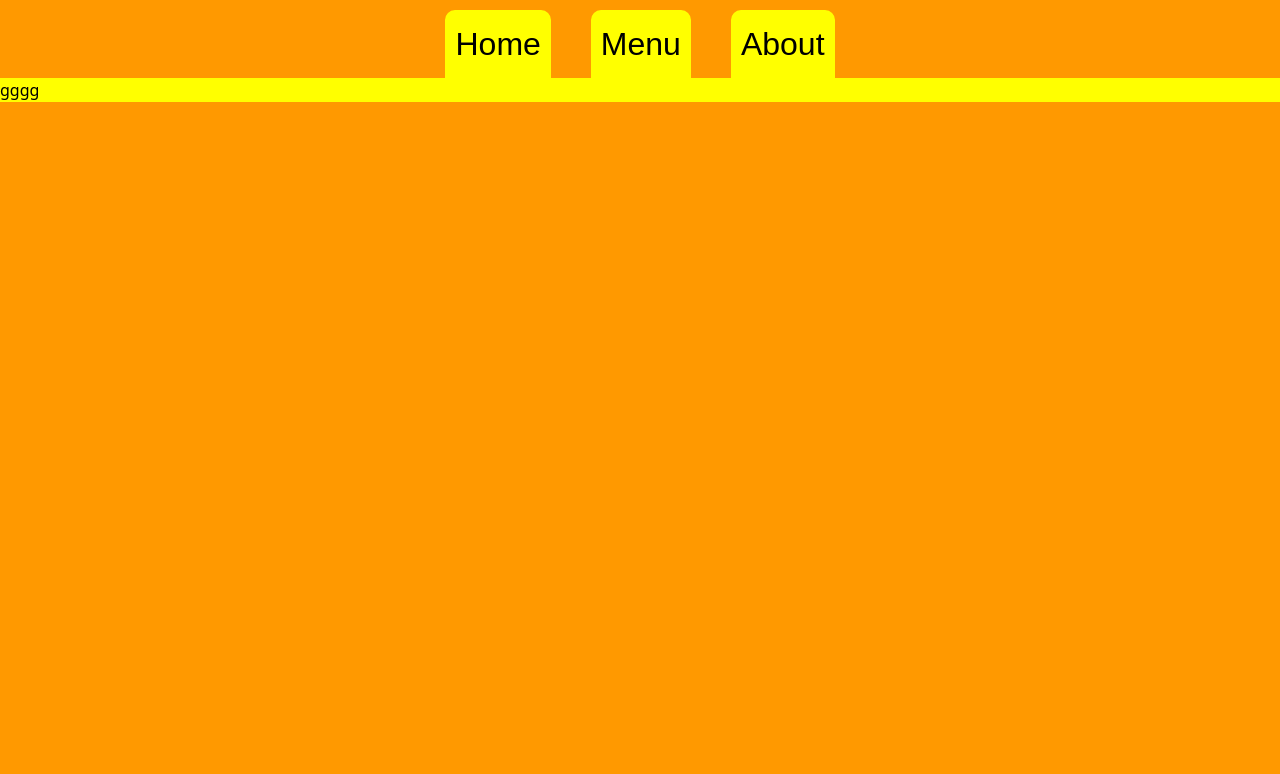
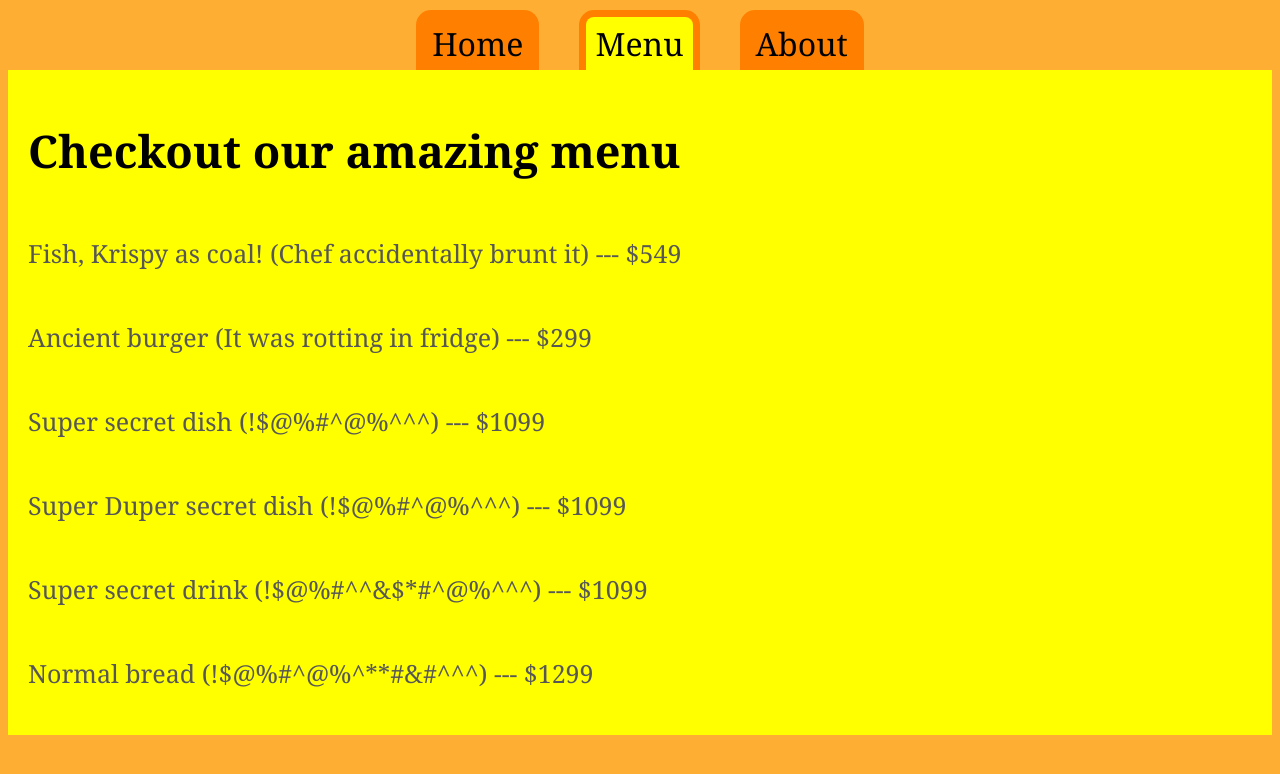
Before and after one commit to Faysal611/webpack-restaurant, a website built with webpack: page src/template.html in a window 1280 px wide. Both pictures are taken after a click on the button "Menu". Built offline with nearby package versions, Linux system fonts and the light colour scheme.

Commit message:
added 2 page, optimized img

```diff
--- /dev/null
+++ b/src/about.js
@@ -0,0 +1,8 @@
+import { selectors } from "./selectors";
+
+export const about = function() {
+    selectors.content.innerHTML = "";
+    selectors.btn3.classList.add("yellow-bg");
+    selectors.btn1.classList.remove("yellow-bg");
+    selectors.btn2.classList.remove("yellow-bg");
+}
--- a/src/home.js
+++ b/src/home.js
@@ -1,3 +1,24 @@
-export function home() {
+import { selectors } from "./selectors";
+import homeImgSrc from "./home-img.jpg";
 
+export const home = function() {
+    selectors.content.innerHTML = "";
+    selectors.content.setAttribute("style", "flex-direction: row; gap: 25px;");
+    selectors.btn2.classList.remove("yellow-bg");
+    selectors.btn3.classList.remove("yellow-bg");
+    selectors.btn1.classList.add("yellow-bg");
+    selectors.content.classList.add("content-box");
+    const homeImg = document.createElement("img");
+    homeImg.src = homeImgSrc;
+    selectors.content.appendChild(homeImg);
+    const texts = document.createElement("div");
+    const title = document.createElement("h2");
+    title.textContent = "My Amazing Inn";
+    title.classList.add("home-title");
+    texts.appendChild(title);
+    const description = document.createElement("p");
+    description.classList.add("home-description");
+    description.textContent = "Welcome to the best Inn in the entire universe, here you will find all types of burnt food. Starting at $299.";
+    texts.appendChild(description);
+    selectors.content.appendChild(texts);
 }
--- a/src/index.js
+++ b/src/index.js
@@ -1,2 +1,10 @@
 import "./styles.css";
-// alert("I am running")
+import {about} from "./about.js";
+import { home } from "./home.js";
+import { menu } from "./menu.js";
+import { selectors } from "./selectors.js";
+
+about();
+selectors.btn1.addEventListener("click", home);
+selectors.btn2.addEventListener("click", menu);
+selectors.btn3.addEventListener("click", about);
--- /dev/null
+++ b/src/menu.js
@@ -0,0 +1,37 @@
+import { selectors } from "./selectors";
+
+export const menu = function() {
+    selectors.btn2.classList.add("yellow-bg");
+    selectors.btn1.classList.remove("yellow-bg");
+    selectors.btn3.classList.remove("yellow-bg");
+    selectors.content.innerHTML = "";
+    selectors.content.setAttribute("style", "flex-direction: column; gap: 0px;");
+    const menuTitle = document.createElement("h1");
+    menuTitle.textContent = "Checkout our amazing menu";
+    menuTitle.setAttribute("style", "color: black; font-family: Georgia; font-size: 45px;");
+    selectors.content.appendChild(menuTitle);
+    const item1 = document.createElement("p");
+    item1.textContent = "Fish, Krispy as coal! (Chef accidentally brunt it) --- $549";
+    item1.setAttribute("style", "color: #575757; font-family: Georgia; font-size: 25px;");
+    selectors.content.appendChild(item1);
+    const item2 = document.createElement("p");
+    item2.textContent = "Ancient burger (It was rotting in fridge) --- $299";
+    item2.setAttribute("style", "color: #575757; font-family: Georgia; font-size: 25px;");
+    selectors.content.appendChild(item2);
+    const item3 = document.createElement("p");
+    item3.textContent = "Super secret dish (!$@%#^@%^^^) --- $1099";
+    item3.setAttribute("style", "color: #575757; font-family: Georgia; font-size: 25px;");
+    selectors.content.appendChild(item3);
+    const item4 = document.createElement("p");
+    item4.textContent = "Super Duper secret dish (!$@%#^@%^^^) --- $1099";
+    item4.setAttribute("style", "color: #575757; font-family: Georgia; font-size: 25px;");
+    selectors.content.appendChild(item4);
+    const item5 = document.createElement("p");
+    item5.textContent = "Super secret drink (!$@%#^^&$*#^@%^^^) --- $1099";
+    item5.setAttribute("style", "color: #575757; font-family: Georgia; font-size: 25px;");
+    selectors.content.appendChild(item5);
+    const item6 = document.createElement("p");
+    item6.textContent = "Normal bread (!$@%#^@%^**#&#^^^) --- $1299";
+    item6.setAttribute("style", "color: #575757; font-family: Georgia; font-size: 25px;");
+    selectors.content.appendChild(item6);
+}
--- /dev/null
+++ b/src/selectors.js
@@ -0,0 +1,6 @@
+export const selectors = {
+    btn1: document.querySelector(".b1"),
+    btn2: document.querySelector(".b2"),
+    btn3: document.querySelector(".b3"),
+    content: document.querySelector("#content"),
+}
--- a/src/styles.css
+++ b/src/styles.css
@@ -1,5 +1,5 @@
 body {
-    background-color: rgb(255, 153, 0);
+    background-color: rgb(255, 174, 52);
 }
 
 #nav {
@@ -8,17 +8,42 @@ body {
     display: flex;
     justify-content: center;
     gap: 40px;
-    font-family: sans-serif;
-    font-size: 32px;
+
 }
 
 .b1, .b2, .b3 {
-    background-color: yellow;
-    padding: 5px;
-    border-radius: 10px 10px 0px 0px;
-    border: 5px solid yellow;
+    background-color: rgb(255, 128, 0);
+    padding: 5px 9px 5px 9px;
+    border-radius: 15px 15px 0px 0px;
+    border: 7px solid rgb(255, 128, 0);
+    border-bottom: 0px;
+    font-family: Georgia, 'Times New Roman', Times, serif;
+    font-size: 32px;
 }
 
 #content {
     background-color: yellow;
+    display: flex;
+    justify-content: center;
+    padding: 20px;
+    gap: 25px;
 }
+
+img {
+    width: 60%;
+    border-radius: 10px;
+}
+
+.yellow-bg {
+    background-color: yellow;
+    transition: background-color 0.5s;
+}
+
+.home-title {
+    font-size: 40px;
+    font-family: cursive;
+}
+
+.home-description {
+    font-size: 25px;
+}
--- a/src/template.html
+++ b/src/template.html
@@ -4,7 +4,6 @@
     <meta charset="UTF-8">
     <meta name="viewport" content="width=device-width, initial-scale=1.0">
     <title>Document</title>
-    <script src="https://unpkg.com/@tailwindcss/browser@4"></script>
 </head>
 <body>
     <header>
@@ -14,7 +13,8 @@
             <button class="b3">About</button>
         </nav>
     </header>
-    <div id="content">gggg
+    <div id="content">
+
     </div>
 </body>
 </html>
```
Also changed, not shown: src/home-img.jpg (added), src/tailwind.config.js (deleted).
